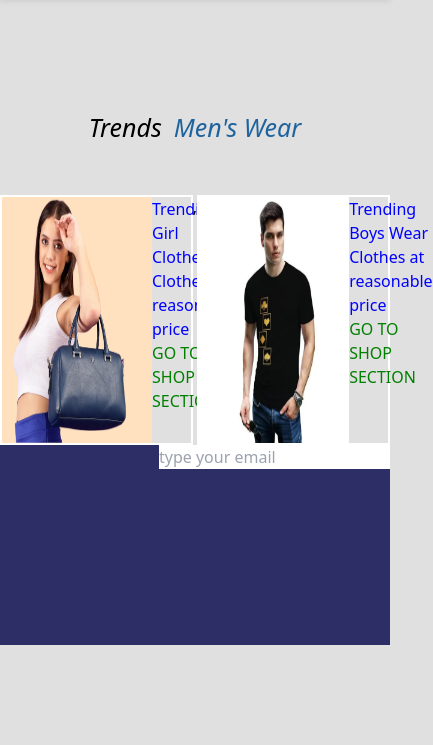
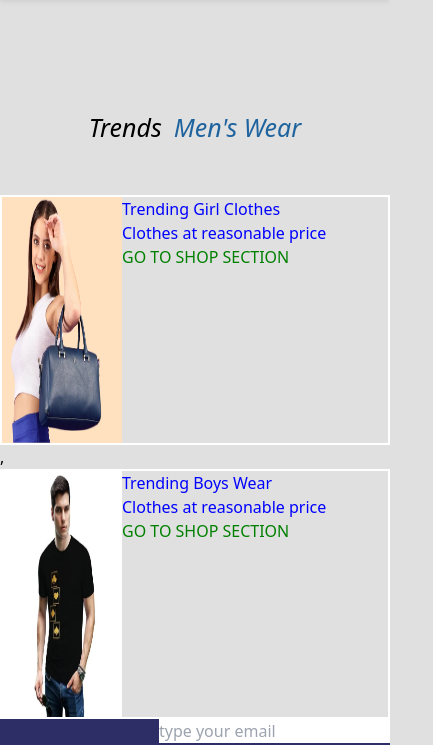
Before and after one commit to SAKSHAMGUPTA123456/project3, a website: page blog.html in a window 390 px wide. Shown: the part 103-848 px from the top of the page, 433 px wide, since content can reach past the window. Drawn offline with nearby package versions, Linux system fonts and the light colour scheme.

Commit message:
update blog file

```diff
--- a/blog.html
+++ b/blog.html
@@ -50,8 +50,11 @@ body{
         </div>
         <br>
         <br>
-<div class=" flex justify-center" id="tip">
+<div class=" hidden sm:flex justify-center" id="tip">
     </div>
+    <div class=" grid grid-cols-1 sm:hidden" id="tips">
+
+        </div>
 <div  style="background-color: rgb(46, 46, 103); height: 200px;">
     <div>
 
--- a/blog.js
+++ b/blog.js
@@ -20,7 +20,19 @@ let t=document.getElementById('tip')
 
 t.innerHTML=cart.map((curr)=>
 `<div class="flex" style="border:2px solid white; height:250px" >
-    <img src="${curr.url}" style="width: 150px;">
+    <img src="${curr.url}" style="width: 120px;">
+    <div>
+    <h2 style="color:blue">${curr.information}</h2>
+    <h3 style="color:blue">${curr.details}</h3>
+    <a href="${curr.size}"><h1 style="color:green">GO TO SHOP SECTION</h1></a>
+    </div>
+    </div>
+`)
+let ts=document.getElementById('tips')
+
+ts.innerHTML=cart.map((curr)=>
+`<div class="flex" style="border:2px solid white; height:250px" >
+    <img src="${curr.url}" style="width: 120px;">
     <div>
     <h2 style="color:blue">${curr.information}</h2>
     <h3 style="color:blue">${curr.details}</h3>
```
